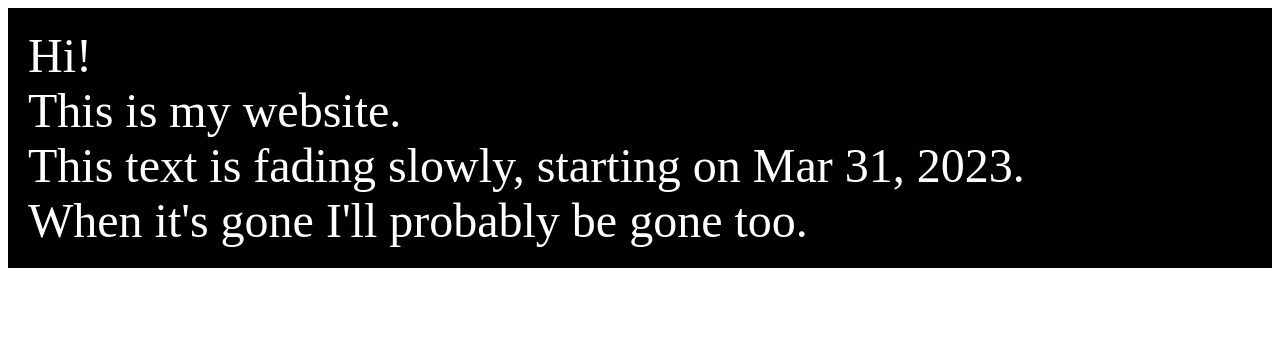
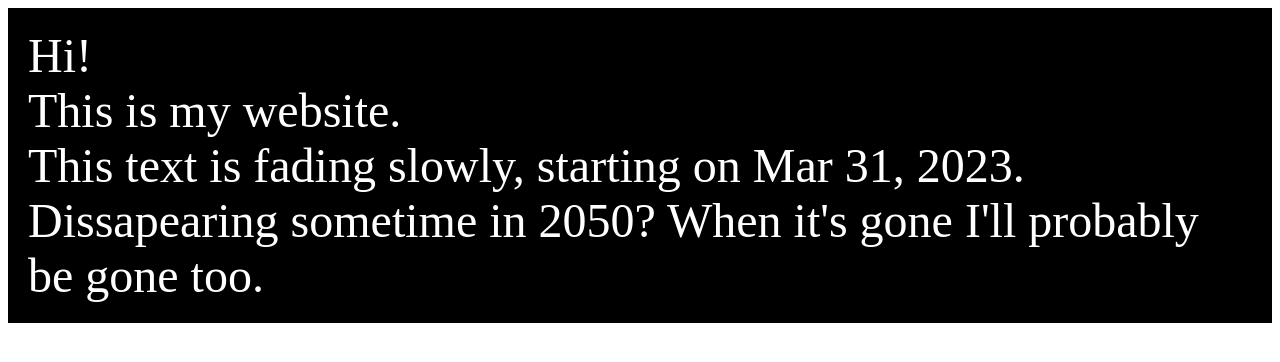
Before and after one commit to frankoooooooo/web, a plain HTML site: page index.html in a window 1280 px wide. Drawn offline with Linux system fonts and the light colour scheme.

Commit message:
Update index.html

```diff
--- a/index.html
+++ b/index.html
@@ -27,6 +27,7 @@
         Hi! <br>
         This is my website. <br>
         This text is fading slowly, starting on Mar 31, 2023. <br>
+        Dissapearing sometime in 2050?
         When it's gone I'll probably be gone too.
     </div>
 
```
